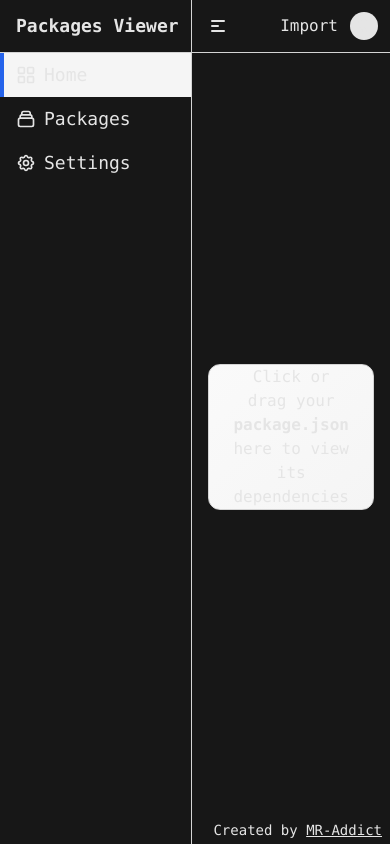
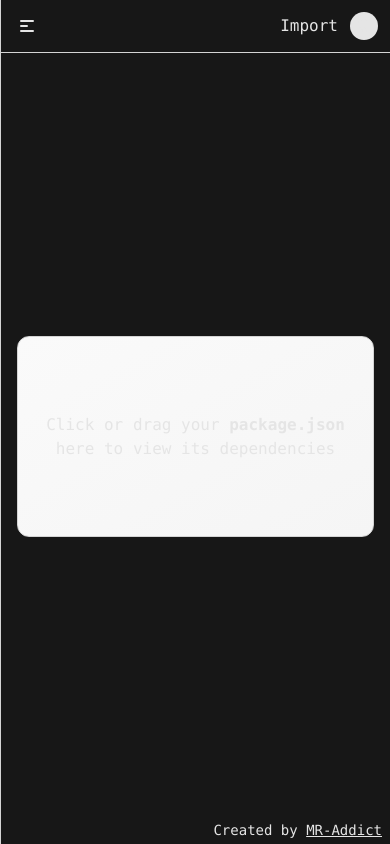
Before and after one commit to MR-Addict/packages-viewer, a React (Vite) app: page / in a window 390 px wide. Built offline with nearby package versions, Linux system fonts and the light colour scheme.

Commit message:
feat: better sidebar smooth transition on small screen

```diff
--- /dev/null
+++ b/src/app.module.css
@@ -0,0 +1,15 @@
+.container {
+  @apply flex-1 flex flex-col;
+
+  & .content {
+    @apply flex-1 p-4 flex flex-col;
+  }
+
+  &.open-sidebar {
+    @apply overflow-x-hidden;
+
+    & .content {
+      width: calc(100vw + var(--sidebar-width));
+    }
+  }
+}
--- /dev/null
+++ b/src/app.tsx
@@ -0,0 +1,29 @@
+import clsx from "clsx";
+import { Outlet } from "react-router-dom";
+
+import Navbar from "./components/Navbar";
+import Footer from "./components/Footer";
+import Sidebar from "./components/Sidebar";
+
+import style from "./app.module.css";
+import { useAppContext } from "./contexts/app";
+
+export default function App() {
+  const { openSidebar } = useAppContext();
+
+  return (
+    <main>
+      <Sidebar />
+
+      <section className={clsx(style.container, { [style["open-sidebar"]]: openSidebar })}>
+        <Navbar />
+
+        <div className={style.content}>
+          <Outlet />
+        </div>
+
+        <Footer />
+      </section>
+    </main>
+  );
+}
--- a/src/components/Navbar/index.module.css
+++ b/src/components/Navbar/index.module.css
@@ -1,9 +1,9 @@
 .wrapper {
-  @apply flex flex-row items-center gap-3 py-3 px-3 c-border-b;
+  @apply flex flex-row items-center justify-end gap-3 py-3 px-3 c-border-b;
 }
 
 .menu {
-  @apply mr-auto p-1 rounded-full cursor-pointer;
+  @apply lg:hidden mr-auto p-1 rounded-full cursor-pointer;
 
   &:hover {
     @apply c-bg-200;
--- a/src/components/Sidebar/index.module.css
+++ b/src/components/Sidebar/index.module.css
@@ -2,11 +2,14 @@
   height: 100vh;
   height: 100dvh;
   transition: width 500ms;
+  width: var(--sidebar-width);
 
-  @apply flex flex-col sticky top-0 w-64 c-border-r overflow-hidden;
+  @apply flex flex-col sticky lg:top-0 c-border-r overflow-hidden;
 
-  &.hide {
-    @apply w-0;
+  @media (width < 1024px) {
+    &.hide {
+      width: 0;
+    }
   }
 }
 
--- a/src/components/Sidebar/index.tsx
+++ b/src/components/Sidebar/index.tsx
@@ -8,7 +8,7 @@ import { useAppContext } from "@/contexts/app";
 
 export default function Sidebar() {
   const location = useLocation();
-  const { openSidebar } = useAppContext();
+  const { openSidebar, setOpenSidebar } = useAppContext();
 
   const root = useMemo(() => location.pathname.split("/").slice(0, 2).join("/"), [location.pathname]);
 
@@ -19,7 +19,11 @@ export default function Sidebar() {
       <ul className={style.links}>
         {sidebar.map((item) => (
           <li key={item.to}>
-            <Link to={item.to} className={clsx(style.link, { [style.active]: item.to === root })}>
+            <Link
+              to={item.to}
+              onClick={() => setOpenSidebar(false)}
+              className={clsx(style.link, { [style.active]: item.to === root })}
+            >
               <div>
                 <item.Icon size={20} />
               </div>
--- a/src/contexts/app/index.tsx
+++ b/src/contexts/app/index.tsx
@@ -18,7 +18,7 @@ interface AppContextProviderProps {
 }
 
 export const AppContextProvider = ({ children }: AppContextProviderProps) => {
-  const [openSidebar, setOpenSidebar] = usePersistantState("open-sidebar", true);
+  const [openSidebar, setOpenSidebar] = usePersistantState("open-sidebar", false);
 
   return (
     <AppContext.Provider
--- a/src/layout.tsx
+++ b/src/layout.tsx
@@ -1,10 +1,6 @@
 import { Toaster } from "react-hot-toast";
-import { Outlet } from "react-router-dom";
 
-import Navbar from "./components/Navbar";
-import Footer from "./components/Footer";
-import Sidebar from "./components/Sidebar";
-
+import App from "./app";
 import { AppContextProvider } from "./contexts/app";
 import { DatabaseProvider } from "./contexts/database";
 import { PackageContextProvider } from "@/contexts/package";
@@ -16,19 +12,8 @@ export default function Layout() {
       <DatabaseProvider>
         <PackagesContextProvider>
           <PackageContextProvider>
+            <App />
             <Toaster />
-
-            <main>
-              <Sidebar />
-
-              <section className="flex-1 flex flex-col">
-                <Navbar />
-                <div className="flex-1 p-4 flex flex-col">
-                  <Outlet />
-                </div>
-                <Footer />
-              </section>
-            </main>
           </PackageContextProvider>
         </PackagesContextProvider>
       </DatabaseProvider>
--- a/src/index.css
+++ b/src/main.css
@@ -5,6 +5,7 @@
 body {
   height: 100vh;
   height: 100dvh;
+  --sidebar-width: 16rem;
 
   @apply font-mono dark:bg-neutral-900 c-text-900;
 }
--- a/src/main.tsx
+++ b/src/main.tsx
@@ -1,14 +1,13 @@
 import { StrictMode } from "react";
 import { createRoot } from "react-dom/client";
-import { HashRouter, Routes, Route } from "react-router-dom";
+import { HashRouter, Routes, Route, Navigate } from "react-router-dom";
 
-import "./index.css";
+import "./main.css";
 
 import Layout from "./layout";
-
 import Home from "@/pages/home";
-import Package from "./pages/package";
-import Packages from "./pages/packages";
+import Package from "@/pages/package";
+import Packages from "@/pages/packages";
 import Settings from "@/pages/settings";
 
 createRoot(document.getElementById("root")!).render(
@@ -23,6 +22,7 @@ createRoot(document.getElementById("root")!).render(
           </Route>
           <Route path="settings" element={<Settings />} />
         </Route>
+        <Route path="*" element={<Navigate to="/" replace={true} />} />
       </Routes>
     </HashRouter>
   </StrictMode>
```
